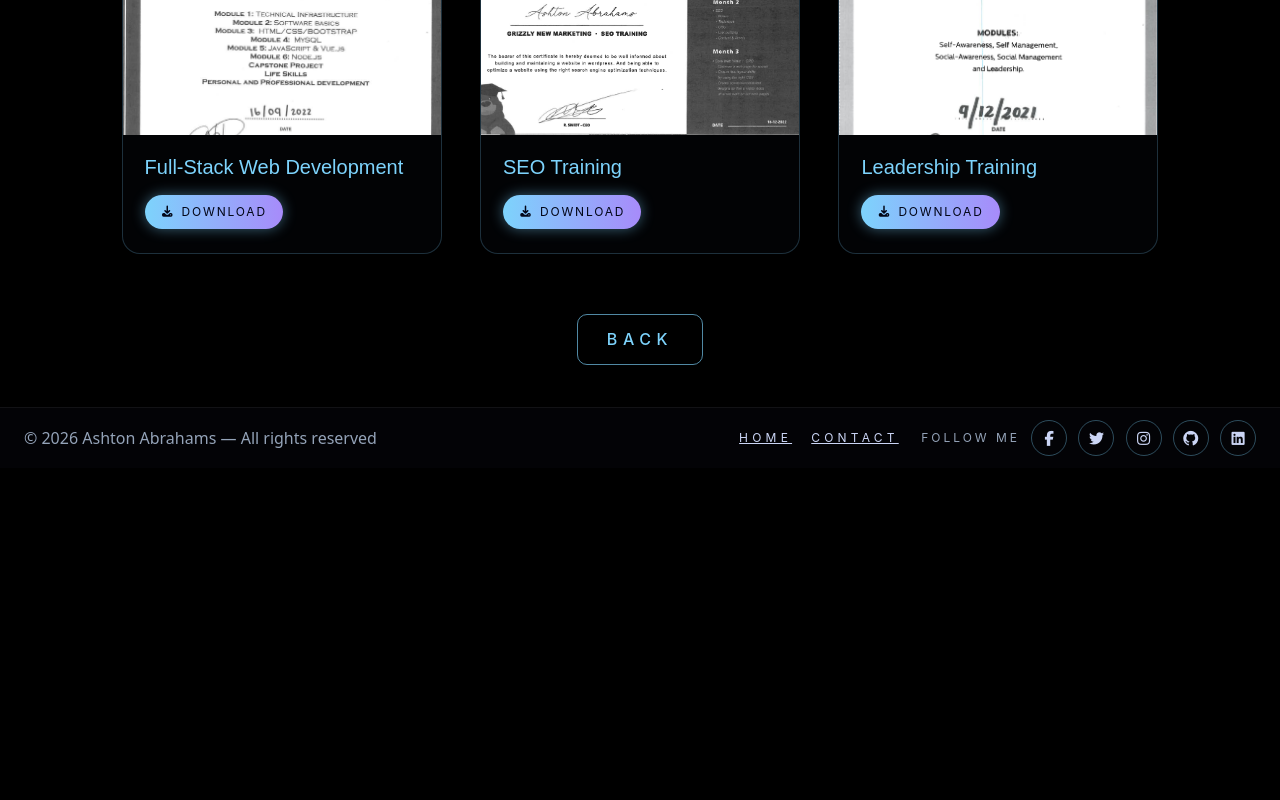
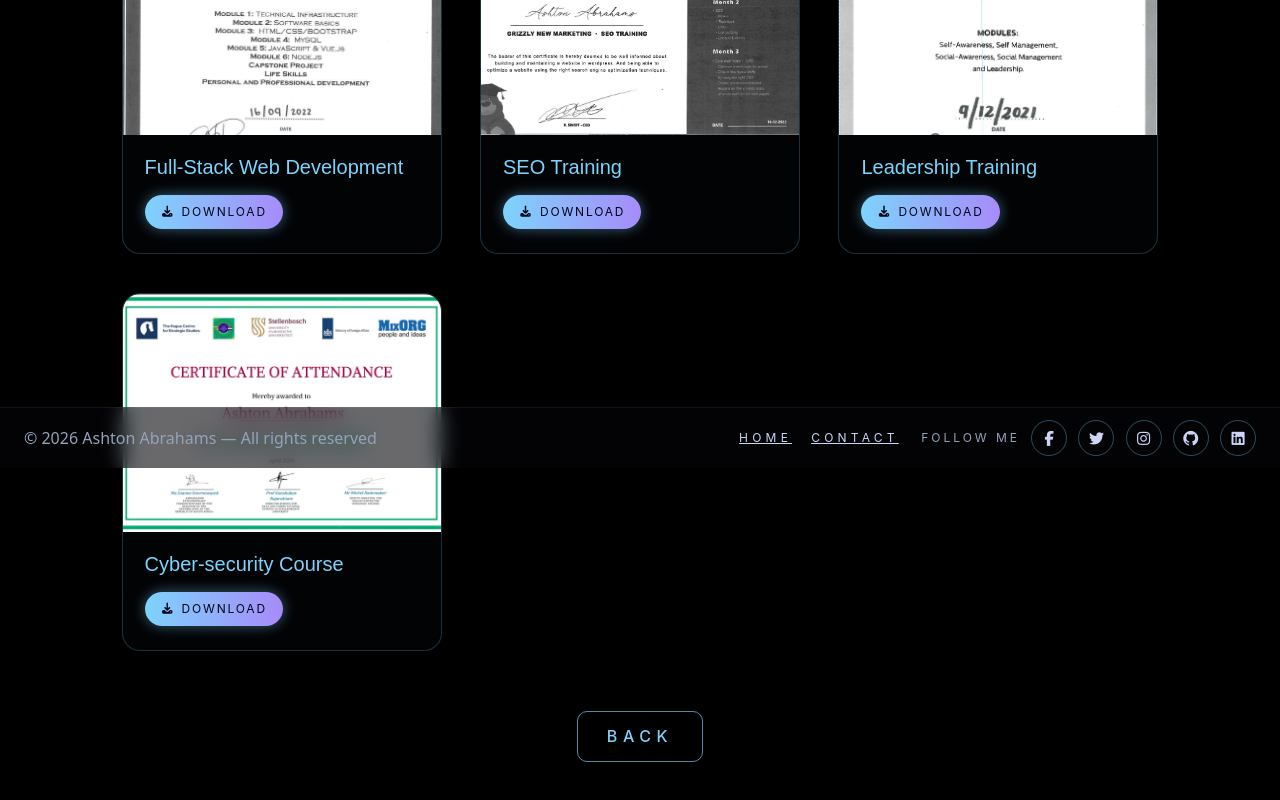
Before and after one commit to ASHTONMDB9/Resume, a Vue app: page /#/Certificates in a window 1280 px wide. Shown: the part 332-1132 px from the top of the page. Before the commit the page ends 847 px from the top, so only its background shows below. Built offline with nearby package versions, Linux system fonts and the light colour scheme.

Commit message:
cybersecurity

```diff
--- a/src/views/Certificates.vue
+++ b/src/views/Certificates.vue
@@ -65,6 +65,12 @@ export default {
           title: "Leadership Training",
           image: "/certificates/leadership.png",
           file: "/certificates/leadership.pdf",
+        },
+        {
+          id: 4,
+          title: "Cyber-security Course",
+          image: "/certificates/cybersecurity.png",
+          file: "/certificates/cybersecurity.pdf",
         },
       ],
     };
```
Also changed, not shown: public/certificates/cybersecurity.png (added), 1 other file (tests, documents, lock files or other folders).
